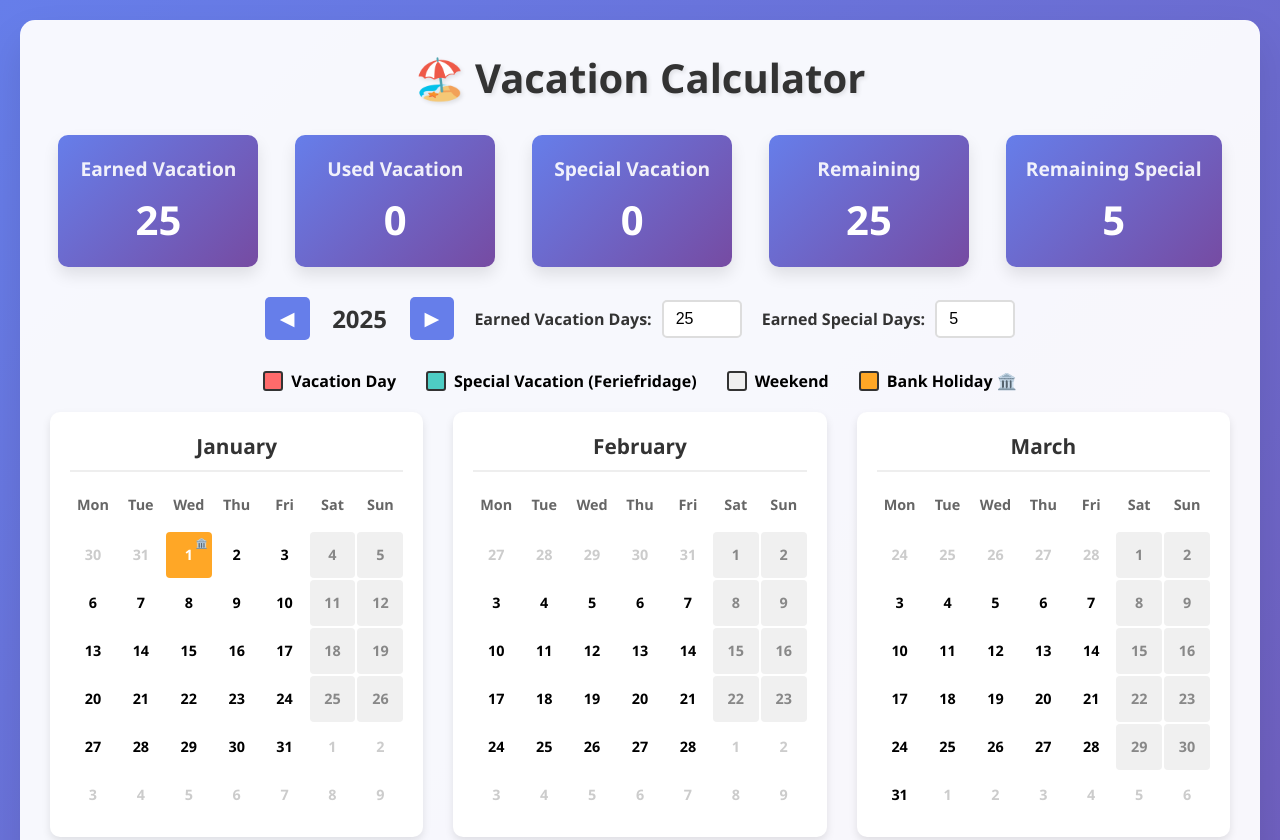
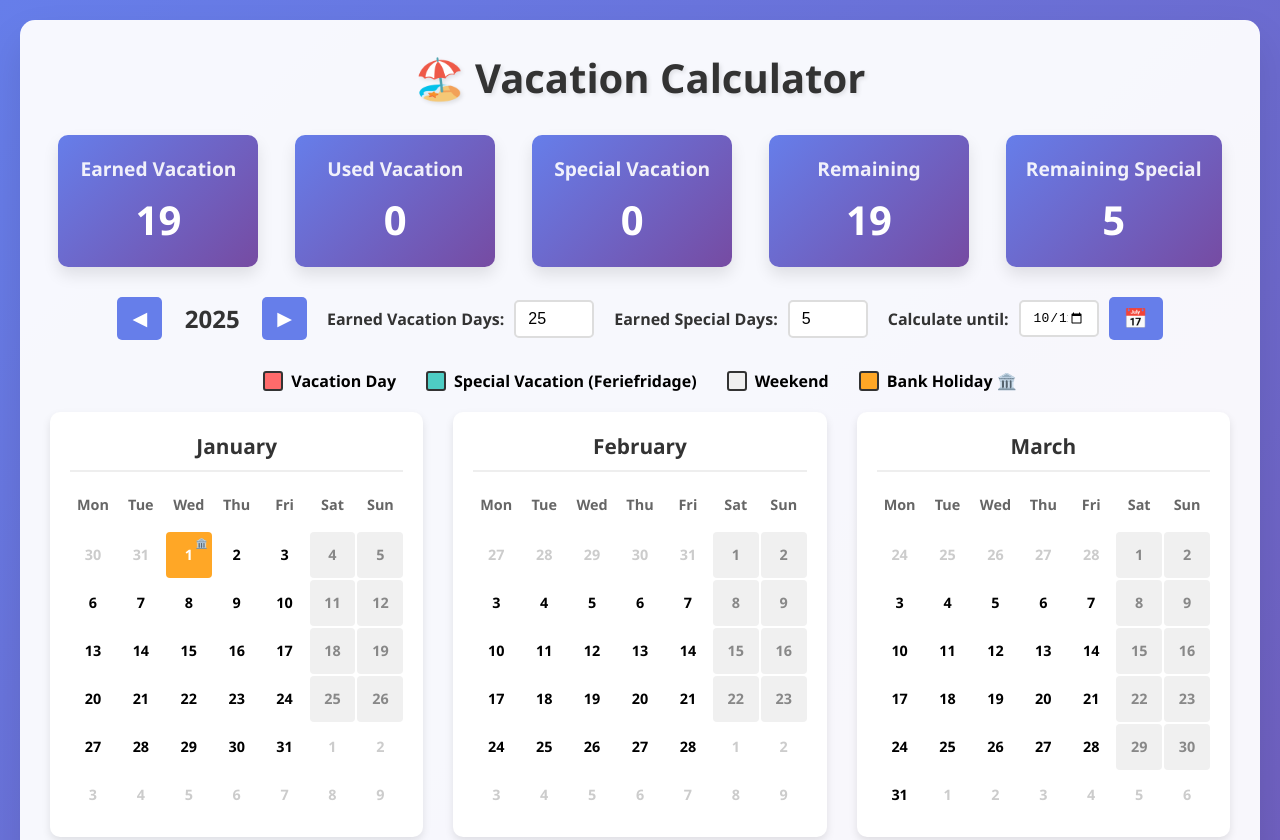
Before and after one commit to thomaslindgaard/VacationCalculator-2, a plain HTML site: page index.html in a window 1280 px wide. Shown: the top 840 px of the page. Drawn offline with Linux system fonts and the light colour scheme.

Commit message:
Add end date selector

```diff
--- a/index.html
+++ b/index.html
@@ -348,6 +348,18 @@
             onchange="updateEarnedSpecialVacation()"
           />
         </div>
+
+        <div class="earned-vacation-input">
+          <label for="endDateInput">Calculate until:</label>
+          <input type="date" id="endDateInput" onchange="updateEndDate()" />
+          <button
+            class="year-btn"
+            onclick="resetEndDateToToday()"
+            title="Reset to today"
+          >
+            📅
+          </button>
+        </div>
       </div>
 
       <div class="legend">
@@ -388,6 +400,7 @@
           this.currentYear = 2025;
           this.earnedVacationDays = 25;
           this.earnedSpecialVacationDays = 5;
+          this.endDate = new Date(); // Default to today
           this.vacationDays = new Set();
           this.specialVacationDays = new Set();
           this.bankHolidays = new Map(); // Store date -> holiday name mapping
@@ -408,6 +421,7 @@
           this.dayNames = ["Mon", "Tue", "Wed", "Thu", "Fri", "Sat", "Sun"];
 
           this.loadData();
+          this.initializeEndDate();
           this.calculateBankHolidays();
           this.generateCalendar();
           this.updateStats();
@@ -418,6 +432,7 @@
             currentYear: this.currentYear,
             earnedVacationDays: this.earnedVacationDays,
             earnedSpecialVacationDays: this.earnedSpecialVacationDays,
+            endDate: this.endDate.toISOString(),
             vacationDays: Array.from(this.vacationDays),
             specialVacationDays: Array.from(this.specialVacationDays),
           };
@@ -430,8 +445,9 @@
             const data = JSON.parse(savedData);
             this.currentYear = data.currentYear || 2025;
             this.earnedVacationDays = data.earnedVacationDays || 25;
-            this.earnedSpecialVacationDays =
+            this.earnedSpecialVacationDays = this.earnedSpecialVacationDays =
               data.earnedSpecialVacationDays || 5;
+            this.endDate = data.endDate ? new Date(data.endDate) : new Date();
             this.vacationDays = new Set(data.vacationDays || []);
             this.specialVacationDays = new Set(data.specialVacationDays || []);
 
@@ -441,7 +457,46 @@
               this.earnedVacationDays;
             document.getElementById("earnedSpecialVacationInput").value =
               this.earnedSpecialVacationDays;
+            document.getElementById("endDateInput").value = this.endDate
+              .toISOString()
+              .split("T")[0];
           }
+        }
+
+        initializeEndDate() {
+          if (!document.getElementById("endDateInput").value) {
+            document.getElementById("endDateInput").value = this.endDate
+              .toISOString()
+              .split("T")[0];
+          }
+        }
+
+        calculateEarnedVacationDays() {
+          const startOfYear = new Date(this.currentYear, 0, 1);
+          const endDate = new Date(this.endDate);
+
+          // If end date is not in current year, use end of current year
+          if (endDate.getFullYear() !== this.currentYear) {
+            if (endDate.getFullYear() < this.currentYear) {
+              return 0; // End date is before current year
+            } else {
+              endDate.setFullYear(this.currentYear, 11, 31); // End of current year
+            }
+          }
+
+          // Calculate days from start of year to end date
+          const totalDaysInYear =
+            new Date(this.currentYear, 11, 31).getTime() -
+            startOfYear.getTime();
+          const daysUntilEndDate = endDate.getTime() - startOfYear.getTime();
+
+          // Calculate earned vacation proportionally
+          const proportionOfYear = daysUntilEndDate / totalDaysInYear;
+          const earnedVacation = Math.floor(
+            this.earnedVacationDays * proportionOfYear
+          );
+
+          return Math.max(0, earnedVacation);
         }
 
         calculateBankHolidays() {
@@ -701,14 +756,18 @@
         updateStats() {
           const usedVacation = this.vacationDays.size;
           const specialVacation = this.specialVacationDays.size;
-          const remaining = Math.max(0, this.earnedVacationDays - usedVacation);
+          const earnedVacationUntilEndDate = this.calculateEarnedVacationDays();
+          const remaining = Math.max(
+            0,
+            earnedVacationUntilEndDate - usedVacation
+          );
           const remainingSpecial = Math.max(
             0,
             this.earnedSpecialVacationDays - specialVacation
           );
 
           document.getElementById("earnedVacation").textContent =
-            this.earnedVacationDays;
+            earnedVacationUntilEndDate;
           document.getElementById("usedVacation").textContent = usedVacation;
           document.getElementById("specialVacation").textContent =
             specialVacation;
@@ -738,6 +797,23 @@
           this.updateStats();
           this.saveData();
         }
+
+        updateEndDate() {
+          const input = document.getElementById("endDateInput");
+          this.endDate = new Date(input.value);
+          this.updateStats();
+          this.saveData();
+        }
+
+        resetEndDateToToday() {
+          const today = new Date();
+          this.endDate = today;
+          document.getElementById("endDateInput").value = today
+            .toISOString()
+            .split("T")[0];
+          this.updateStats();
+          this.saveData();
+        }
       }
 
       // Global functions for HTML event handlers
@@ -755,6 +831,14 @@
         vacationCalculator.updateEarnedSpecialVacation();
       }
 
+      function updateEndDate() {
+        vacationCalculator.updateEndDate();
+      }
+
+      function resetEndDateToToday() {
+        vacationCalculator.resetEndDateToToday();
+      }
+
       // Initialize the application
       document.addEventListener("DOMContentLoaded", () => {
         vacationCalculator = new VacationCalculator();
```
